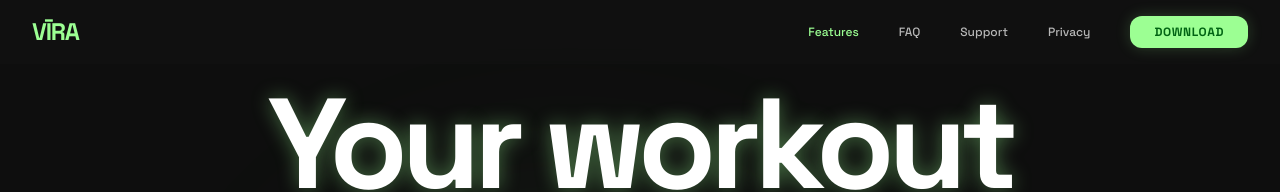
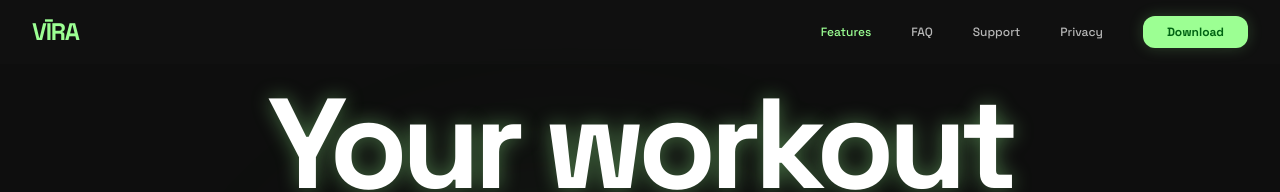
Before and after one commit to parth-gulati/viira-site, a plain HTML site: page index.html in a window 1280 px wide. Shown: the top 192 px of the page. Drawn offline with nearby package versions, Linux system fonts and the light colour scheme.

Commit message:
Fix Download button casing: font-headline instead of font-label

```diff
--- a/index.html
+++ b/index.html
@@ -47,7 +47,7 @@ body { background-color: #0e0e0e; color: #fff; font-family: 'Manrope', sans-seri
         <a class="text-white/70 hover:text-[#9CFF93] transition-colors font-medium font-headline text-[10px] md:text-xs leading-normal" href="#faq">FAQ</a>
         <a class="text-white/70 hover:text-[#9CFF93] transition-colors font-medium font-headline text-[10px] md:text-xs leading-normal" href="contact.html">Support</a>
         <a class="text-white/70 hover:text-[#9CFF93] transition-colors font-medium font-headline text-[10px] md:text-xs leading-normal" href="privacy.html">Privacy</a>
-        <button onclick="this.textContent='Coming Soon'" class="bg-primary text-on-primary px-4 md:px-6 py-2 rounded-xl font-label font-bold text-[10px] md:text-xs neon-border-glow">Download</button>
+        <button onclick="this.textContent='Coming Soon'" class="bg-primary text-on-primary px-4 md:px-6 py-2 rounded-xl font-headline font-bold text-[10px] md:text-xs neon-border-glow">Download</button>
     </div>
 </nav>
 </header>
```
Also changed, not shown: contact.html (+1 -1 lines), privacy.html (+1 -1 lines).
